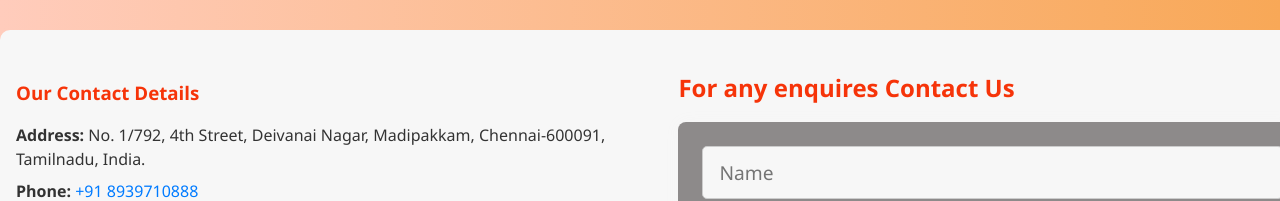
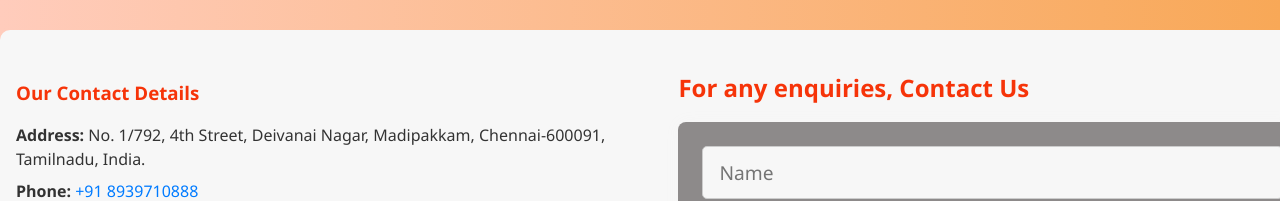
Before and after one commit to shabrin-begum-15/velaiez, a React (Vite) app: page /contact in a window 1280 px wide. Shown: the part 120-321 px from the top of the page. Built offline with nearby package versions, Linux system fonts and the light colour scheme.

Commit message:
Update ContactUs.jsx

```diff
--- a/src/pages/ContactUs.jsx
+++ b/src/pages/ContactUs.jsx
@@ -2,6 +2,9 @@ import React, { useState } from "react";
 import { useNavigate } from "react-router-dom";
 import "./ContactUs.css";
 import whatsappIcon from "../assets/WhatsApp_icon.png";
+
+// Use VITE_API_BASE for consistency
+const API_BASE = import.meta.env.VITE_API_BASE || "http://localhost:5000";
 
 const ContactUs = () => {
   const [formData, setFormData] = useState({
@@ -21,7 +24,7 @@ const handleSubmit = async (e) => {
     e.preventDefault();
 
     try {
-    const response = await fetch("http://localhost:5000/send-contact", {
+      const response = await fetch(`${API_BASE}/send-contact`, {
         method: "POST",
         headers: {
           "Content-Type": "application/json",
@@ -42,7 +45,6 @@ const handleSubmit = async (e) => {
     }
   };
 
-
   const handleClose = () => {
     setSubmitted(false);
     navigate("/contact");
@@ -50,7 +52,7 @@ const handleSubmit = async (e) => {
 
   return (
     <div className="contact-container">
-      {/* ✅ Contact Information Section */}
+      {/* ✅ Contact Info */}
       <div className="contact-info-section">
         <h3>Our Contact Details</h3>
         <p>
@@ -66,16 +68,19 @@ const handleSubmit = async (e) => {
           <strong>Website:</strong> <a href="http://www.velaiez.com" target="_blank" rel="noopener noreferrer">www.velaiez.com</a>
         </p>
 
-        {/* ✅ Embedded Google Map */}
+        {/* ✅ Google Map */}
         <div className="map-container">
           <iframe
             title="Velaiez Consultants Location"
             src="https://www.google.com/maps/embed?pb=!1m18!1m12!1m3!1d15547.431957254018!2d80.202942!3d12.962778!2m3!1f0!2f0!3f0!3m2!1i1024!2i768!4f13.1!3m3!1m2!1s0x3a525da3d7f6c0a7%3A0xe122a6ea4f118e2f!2sDeivanai%20Nagar%2C%20Madipakkam%2C%20Chennai%2C%20Tamil%20Nadu%20600091!5e0!3m2!1sen!2sin!4v1715850578411!5m2!1sen!2sin"
+            loading="lazy"
           ></iframe>
         </div>
       </div>
+
+      {/* ✅ Contact Form */}
       <div className="contact-info">
-      <h2> For any enquires Contact Us</h2>
+        <h2>For any enquiries, Contact Us</h2>
         <div className="form-box">
           <form onSubmit={handleSubmit}>
             <input
@@ -115,7 +120,7 @@ const handleSubmit = async (e) => {
         </div>
       </div>
 
-      {/* Thank You Popup */}
+      {/* ✅ Thank You Popup */}
       {submitted && (
         <div className="popup-overlay">
           <div className="popup-content">
@@ -127,7 +132,8 @@ const handleSubmit = async (e) => {
           </div>
         </div>
       )}
-      {/* WhatsApp Chat Button */}
+
+      {/* ✅ WhatsApp Button */}
       <a
         href="https://wa.me/918939710888"
         className="whatsapp-chat-button"
```
Lines whose indentation alone changed are shown as unchanged.
